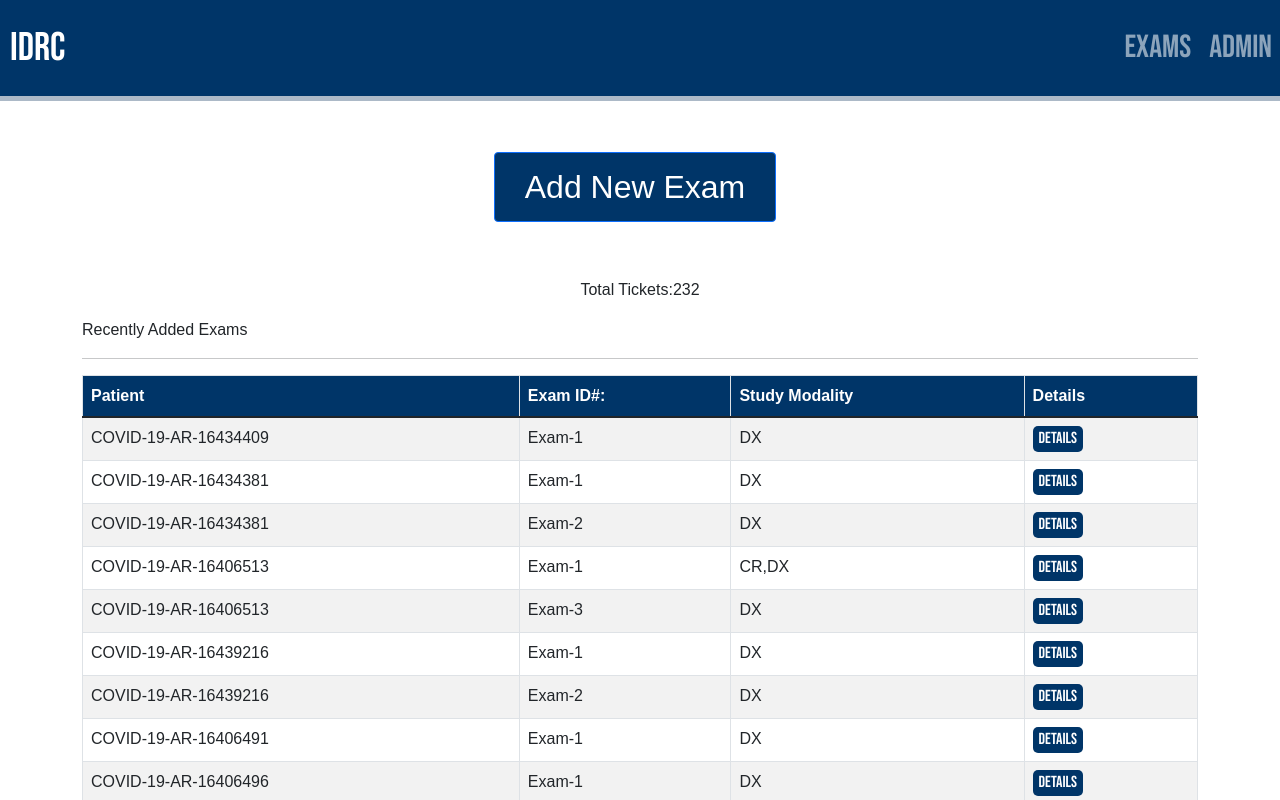
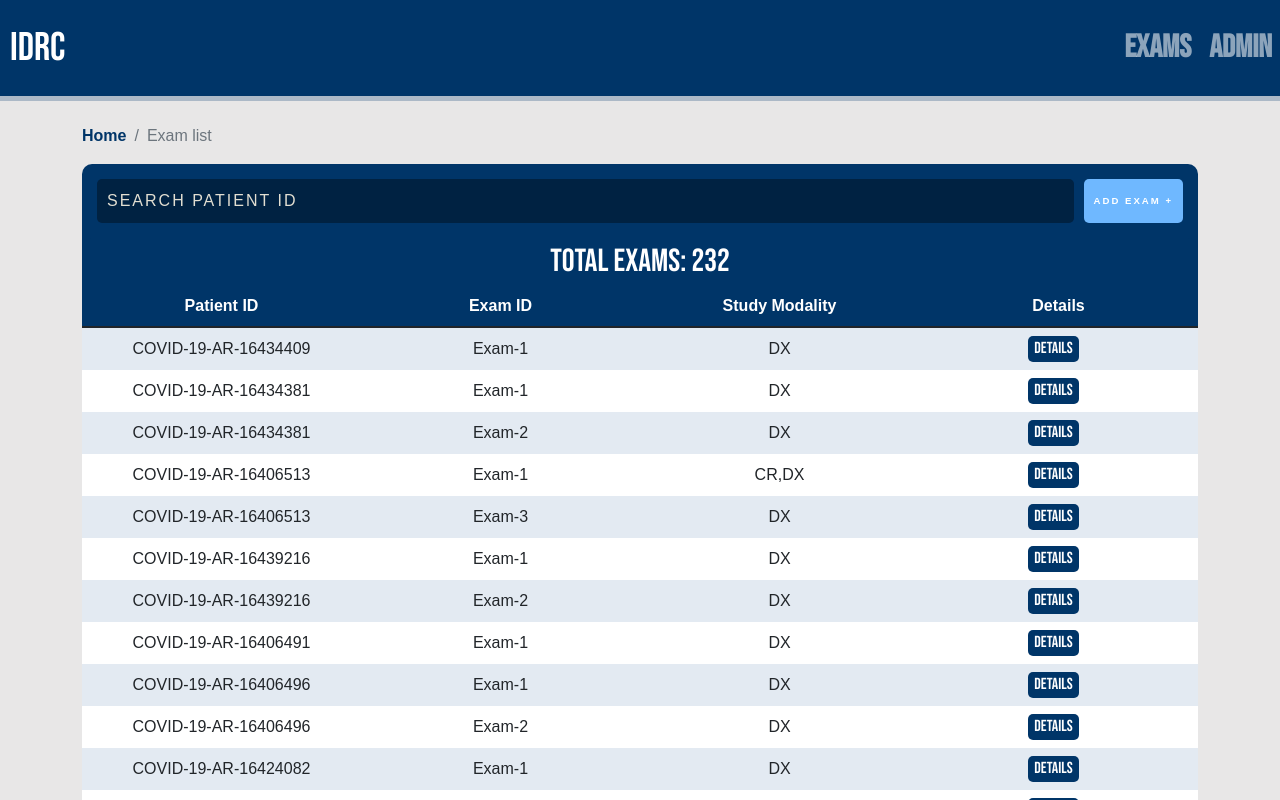
Before and after one commit to gerlinp/IDRC-V2, a React (Create React App) app in the folder client/: page / in a window 1280 px wide. Shown: the top 800 px of the page. Built offline with nearby package versions, Linux system fonts and the light colour scheme.

Commit message:
redesigned layout and list

```diff
--- a/client/src/App.js
+++ b/client/src/App.js
@@ -1,83 +1,16 @@
 import React, {Component} from "react";
-// import CreateExam from "./components/CreateExam";
-// import Exam from "./components/Exam"
 import { DefaultLayout } from "./layout/DefaultLayout";
 import { Dashboard } from "./pages/dashboard/Dashboard.page";
+import { ExamList } from "./pages/exam-list/ExamList.page"
+
 class App extends Component  {
-
-  state = {
-    exams: [
-      {
-        patient: "COVID-19-AR-16406513",
-        examId: 1,
-        image: "https://4rai.com/images/easyblog_articles/155/chest-xray.jpg",
-        keyFind:"The lungs are free of air space disease",
-        brixia: "1,2,3,4",
-        age: 44,
-        sex: "m",
-        bmi:"33.3",
-        zip: 722
-      },
-      {
-        patient: "COVID-19-AR-16406513",
-        examId: 3,
-        image: "https://4rai.com/images/easyblog_articles/155/chest-xray.jpg",
-        keyFind:"Right basilar atelectasis",
-        brixia: "1,2,3,4",
-        age: 44,
-        sex: "m",
-        bmi:"33.3",
-        zip: 722
-      },
-      {
-        patient: "COVID-19-AR-16406491",
-        examId: 1,
-        image: "https://4rai.com/images/easyblog_articles/155/chest-xray.jpg",
-        keyFind:"The lungs are free of air space disease",
-        brixia: "1,2,3,4",
-        age: 49,
-        sex: "f",
-        bmi:"43.85",
-        zip: 721
-      },
-      {
-        patient: "COVID-19-AR-16406496",
-        examId: 2,
-        image: "https://4rai.com/images/easyblog_articles/155/chest-xray.jpg",
-        keyFind:"Lung volumes remain low but there appears to...",
-        brixia: "1,2,3,4",
-        age: 75,
-        sex: "f",
-        bmi:"23.57",
-        zip: 721
-      },
-    ]
-  };
-
 
   render() {
   return (
     <div>
 
       <DefaultLayout>
-      {/* <CreateExam/> */}
-      <Dashboard/>
-
-        {/* <div className="exam-results">
-        {this.state.exams.map( (exam, index) =>
-            <Exam
-              patient={exam.patient}
-              examId={exam.examId}
-              keyFind={exam.keyFind}
-              key={index}
-              image={exam.image}
-              age={exam.age}
-              zip={exam.zip}
-              // key={exam.id.toString()}
-              index={index}
-            />
-          )}
-        </div> */}
+        <ExamList/>
       </DefaultLayout>
 
     </div>
--- a/client/src/components/SearchForm.js
+++ b/client/src/components/SearchForm.js
@@ -1,39 +1,32 @@
-import React, {Component} from 'react'
-import PropTypes from 'prop-types'
+import React from 'react'
+import { Form, Button } from "react-bootstrap"
 import Exams from "../data/exams.json";
+import PropTypes from 'prop-types';
 
-class AddPlayerForm extends Component {
+export const SearchForm = ({handleOnChange, str}) => {
+  console.log(str)
+  return (
 
-  static propTypes = {
-    addPlayer: PropTypes.func
-  };
+  <div className="dash-form">
+    <Form className='center'>
+      <input
+        type="text"
+        placeholder="SEARCH Patient ID"
+        name="searchStr"
+        onChange={handleOnChange}
+        value={str}
+      />
+      <Button className="add-button">
+        Add Exam +
+      </Button>
+    </Form>
+    <div className="search-info text-center">Total Exams: {Exams.length} </div>
+    </div>
 
-  playerInput = React.createRef();
-
-  handleSubmit = (e) => {
-    e.preventDefault();
-    this.props.addPlayer(this.playerInput.current.value);
-    e.currentTarget.reset();
-  }
-
-  render() {
-    return (
-      <>
-        <form className='center dash-form' onSubmit={this.handleSubmit}>
-          <input
-            type="text"
-            ref={this.playerInput}
-            placeholder="Enter Exam info"
-          />
-          <input className="search-button"
-            type="submit"
-            value="Search"
-          />
-        </form>
-        <div className="search-info">Total Exams: {Exams.length} </div>
-      </>
-    );
-  }
+  );
 }
 
-export default AddPlayerForm;
+SearchForm.propTypes = {
+  handleOnChange: PropTypes.func.isRequired,
+  str: PropTypes.string.isRequired
+}
--- /dev/null
+++ b/client/src/components/breadcrumb/Breadcrumb.comp.js
@@ -0,0 +1,13 @@
+import React from 'react'
+import {Breadcrumb} from 'react-bootstrap'
+
+export const PageBreadcrumb = ({page}) => {
+  return (
+
+        <Breadcrumb>
+            <Breadcrumb.Item  href="#">Home</Breadcrumb.Item>
+            <Breadcrumb.Item active >{page}</Breadcrumb.Item>
+        </Breadcrumb>
+
+  )
+}
--- a/client/src/components/exam-table/ExamTable.comp.js
+++ b/client/src/components/exam-table/ExamTable.comp.js
@@ -1,12 +1,14 @@
 import React from 'react'
 import {Table} from 'react-bootstrap'
+import PropTypes from 'prop-types'
 
 export const ExamTable = ({exams}) => {
+    // if(exams)
   return <Table striped bordered hover responsive>
-        <thead className="table-head">
+        <thead className="table-head text-center">
             <tr>
-                <th>Patient</th>
-                <th>Exam ID#:</th>
+                <th>Patient ID</th>
+                <th>Exam ID</th>
                 <th>Study Modality</th>
                 {/* <th>Key Findings</th> */}
                 <th>Details</th>
@@ -17,7 +19,7 @@ export const ExamTable = ({exams}) => {
 
 
         exams.map(( (row, index) =>
-            <tr key={index}>
+            <tr className="table-row text-center" key={index}>
                 <td>{row.patient_Id}</td>
                 <td>{row.exam_Id}</td>
                 <td>{row.study_modality}</td>
@@ -35,6 +37,8 @@ export const ExamTable = ({exams}) => {
 
         </tbody>
     </Table>
-}
+};
 
-export default ExamTable.comp
+ExamTable.propTypes = {
+   exams: PropTypes.array.isRequired
+};
--- a/client/src/index.css
+++ b/client/src/index.css
@@ -9,6 +9,7 @@ body {
   -moz-osx-font-smoothing: grayscale;
   font-family: arial;
   min-width: 300px;
+  background:#e8e7e7;
 }
 
 .center {
@@ -24,8 +25,18 @@ input[type=submit]:hover {
 
 .main button {
   background: #003568;
+  color: #fff;
+  font-family: 'Bebas Neue', cursive;
+
 }
 
+
+a {
+  text-decoration: inherit;
+  color: inherit;
+  font-weight:bolder;
+  color: #003568;
+}
 /* ------------------------Layout------------------------- */
 
 .default-layout {
@@ -57,6 +68,9 @@ footer {
   color: white;
 }
 
+.breadcrumb {
+  margin-top: 20px;
+}
 
 
 /*--------------------------------- Navigation -------------------------------*/
@@ -87,7 +101,6 @@ footer {
 .nav-link {
   font-family: 'Bebas Neue', cursive;
   font-size: 2rem;
-  text-decoration: inherit;
   padding-left: 10px !important;
 }
 
@@ -119,6 +132,7 @@ footer {
   width: 100%;
   max-width: 1320px;
   color: #fff;
+  border-radius: 10px 10px 0 0;
 }
 
 .dash-form  input[type=text] {
@@ -145,7 +159,7 @@ footer {
   background-color: rgba(0, 0, 0, 0.2);
 }
 
-.dash-form  input[type=submit] {
+.dash-form  input[type=submit], .dash-form button {
   display: block;
   font-size: .6em;
   margin: 15px 15px 15px 0;
@@ -159,13 +173,18 @@ footer {
   text-shadow: none;
   text-transform: uppercase;
   cursor: pointer;
+  font-family: Arial, Helvetica, sans-serif;
 }
 
 .dash-form  button, .exam-btn, .table-button,
-.search-button {
+.add-button {
   outline: none;
-  transition: background-color 0.2s ease !important,
-              color 0.2s ease !important;
+  transition: background-color 0.2s ease,
+  color 0.2s ease !important;
+}
+
+.add-button {
+  background: #6fb8ff !important;
 }
 
 .search-form {
@@ -178,10 +197,30 @@ footer {
 }
 
   /*-------------------------------- Table -----------------------------*/
+  thead, tbody, tfoot, tr, td, th {
+    border: none;
+  }
+
+  th {
+    background: #003568;
+  }
+  .table-row {
+    background: #fff;
+  }
   .table-head {
     background:#003568;
     color: #fff;
   }
+
+  .table-striped > tbody > tr:nth-child(2n+1) > td, .table-striped > tbody > tr:nth-child(2n+1) > th {
+    background-color: #eff7ff;
+ }
+
+ .table-hover tbody tr:hover td, .table-hover tbody tr:hover th {
+  background-color: #6fb8ff;
+  color: white;
+  font-weight:bolder;
+}
 
   .table-button {
     border: none;
@@ -191,8 +230,17 @@ footer {
   }
 
   .table-button:hover,
-  .search-button:hover {
+  .add-button:hover {
     background: #fff !important ;
     color: #003568 !important;
     cursor: pointer;
   }
+
+  td {
+    width: 25%;
+  }
+
+  .table > tbody > tr > td,
+  .table > thead > tr > th {
+    vertical-align: middle;
+}
--- a/client/src/pages/dashboard/Dashboard.page.js
+++ b/client/src/pages/dashboard/Dashboard.page.js
@@ -1,8 +1,9 @@
 import React from 'react';
 import {Container, Row, Col, Button} from 'react-bootstrap';
 import { ExamTable } from "../../components/exam-table/ExamTable.comp";
-import SearchForm from "../../components/SearchForm"
+// import SearchForm from "../../components/SearchForm"
 import Exams from "../../data/exams.json";
+
 
 
 export const  Dashboard = (exams) => {
--- /dev/null
+++ b/client/src/pages/exam-list/ExamList.page.js
@@ -0,0 +1,46 @@
+
+import React, {useState, useEffect} from 'react'
+import {Container,Row,Col} from 'react-bootstrap'
+import { PageBreadcrumb } from "../../components/breadcrumb/Breadcrumb.comp"
+import { ExamTable } from '../../components/exam-table/ExamTable.comp'
+import {SearchForm} from "../../components/SearchForm"
+import exams from "../../data/exams.json";
+
+export const ExamList = () => {
+
+  const [str,setStr] = useState('');
+  const [displayExams,setDisplayExam] = useState('')
+
+  useEffect(() => {
+    setDisplayExam(exams)
+  },[str, displayExams]);
+
+  const handleOnChange = (e) => {
+    const {value} = e.target;
+    setStr(value);
+    searchExam(value);
+  };
+
+  const searchExam = sttr => {
+    const displayExams = exams.filter(row=>
+      row.patient_Id.toLowerCase().includes(sttr.toLowerCase())
+    )
+    setDisplayExam(displayExams)
+  };
+
+  return (
+    <Container>
+      <Row>
+        <Col>
+          <PageBreadcrumb page="Exam list"/>
+        </Col>
+      </Row>
+      <SearchForm className="text-center" handleOnChange={handleOnChange} str={str} />
+      <Row>
+        <Col>
+          <ExamTable exams={displayExams}/>
+        </Col>
+      </Row>
+    </Container>
+  )
+}
```
